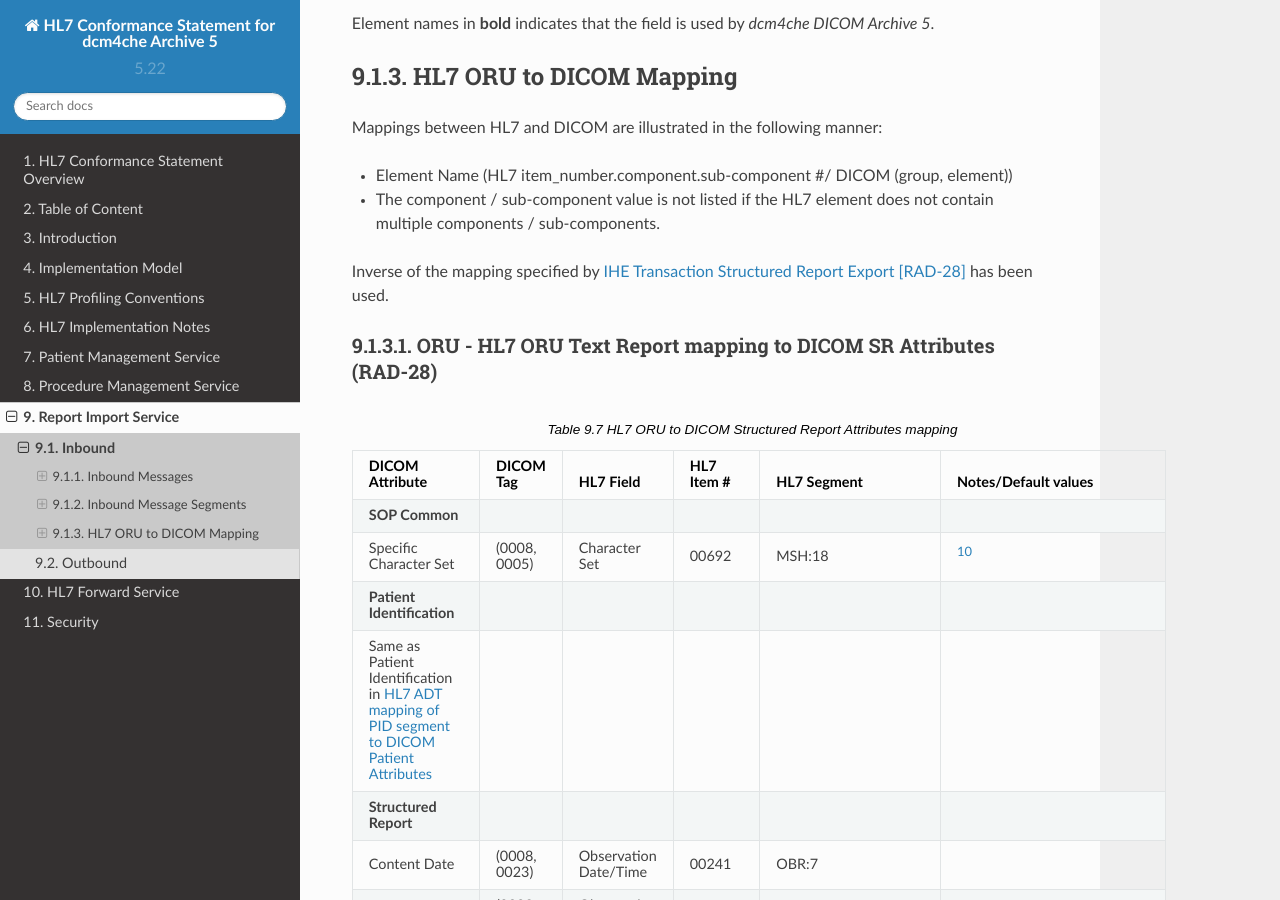
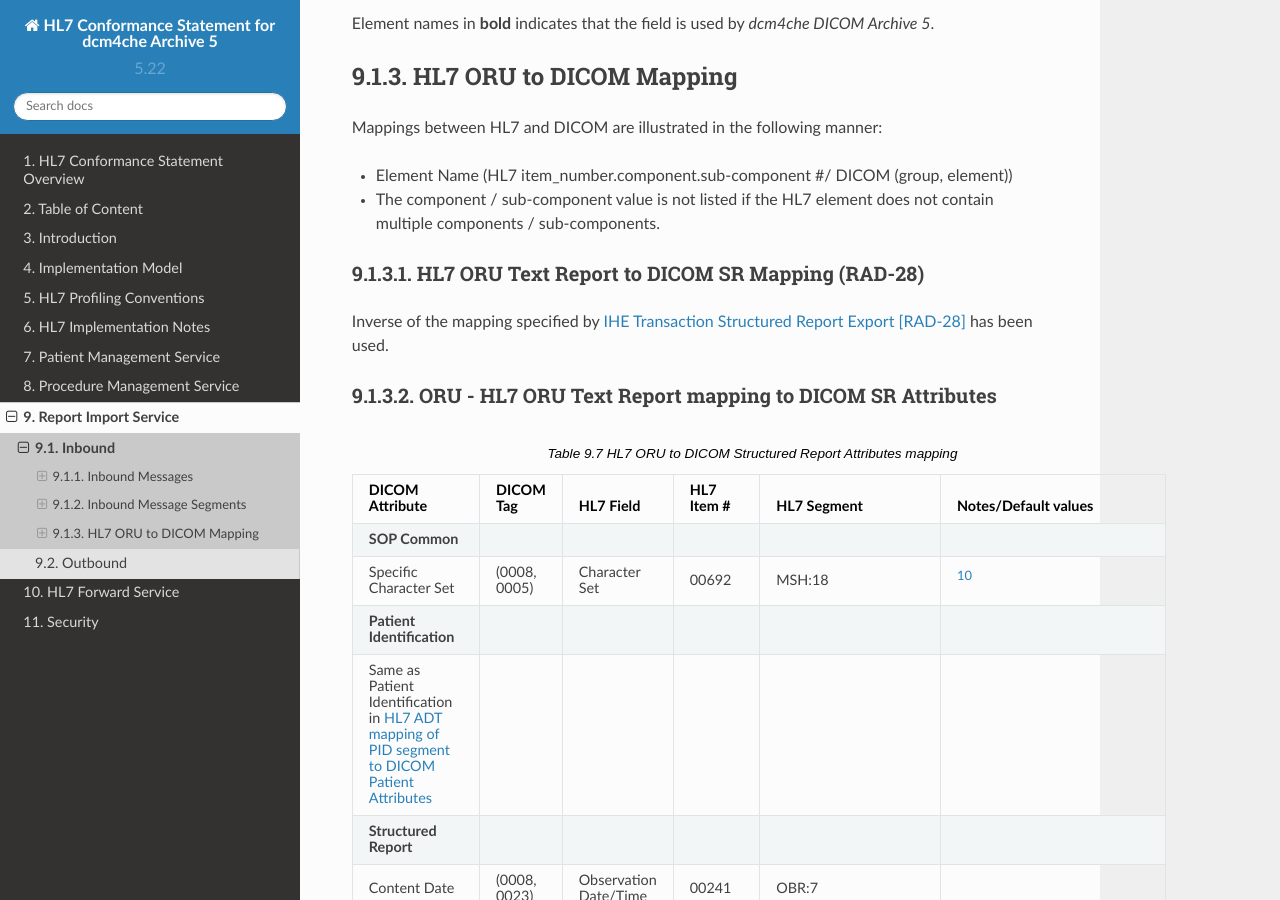
Before and after one commit to dcm4che/dcm4chee-arc-hl7cs, a Sphinx documentation site: the page built from source/oru/inbound.rst, in a window 1280 px wide and 900 px high, scrolled down 7188 px. Built offline with Sphinx 7.4.7 and the Read the Docs theme 2.0.0, drawn with Linux system fonts in a browser that asks for light colours; some of the changed text lies outside the part shown.

```diff
--- a/source/oru/inbound.rst
+++ b/source/oru/inbound.rst
@@ -250,13 +250,16 @@
 
 .. _oru_in_dicom_rad28:
 
+HL7 ORU Text Report to DICOM SR Mapping (RAD-28)
+------------------------------------------------
+
 Inverse of the mapping specified by `IHE Transaction Structured Report Export [RAD-28] <http://ihe.net/uploadedFiles/Documents/Radiology/IHE_RAD_TF_Vol2.pdf#page=304>`_
 has been used.
 
 .. _oru_in_txt_report_dicom_sr_rad28:
 
-ORU - HL7 ORU Text Report mapping to DICOM SR Attributes (RAD-28)
------------------------------------------------------------------
+ORU - HL7 ORU Text Report mapping to DICOM SR Attributes
+--------------------------------------------------------
 
 .. csv-table:: HL7 ORU to DICOM Structured Report Attributes mapping
    :name: oru_obr_obx_dicom
@@ -379,16 +382,19 @@
 
 .. _oru_in_dicom_rad128:
 
+HL7 ORU Report to DICOM Mapping (RAD-128)
+-----------------------------------------
+
 Inverse of the mapping specified by `IHE Transaction Send Imaging Result [RAD-128] <https://www.ihe.net/uploadedFiles/Documents/Radiology/IHE_RAD_Suppl_RD.pdf#page=25>`_
 has been used.
 
 .. _oru_in_txt_report_dicom_sr_rad128:
 
-ORU - HL7 ORU Text Report mapping to DICOM SR Attributes (RAD-128)
-------------------------------------------------------------------
+ORU - HL7 ORU Text Report mapping to DICOM SR Attributes
+--------------------------------------------------------
 
 .. csv-table:: HL7 ORU to DICOM Structured Report Attributes mapping
-   :name: oru_obr_obx_dicom
+   :name: oru_obr_obx_dicom_sr_rad128
    :header: DICOM Attribute, DICOM Tag, HL7 Field, HL7 Item #, HL7 Segment, Notes/Default values
 
    **SOP Common**
```
Also changed, not shown: other parts of source/oru/inbound.rst (+6 -6 lines).
